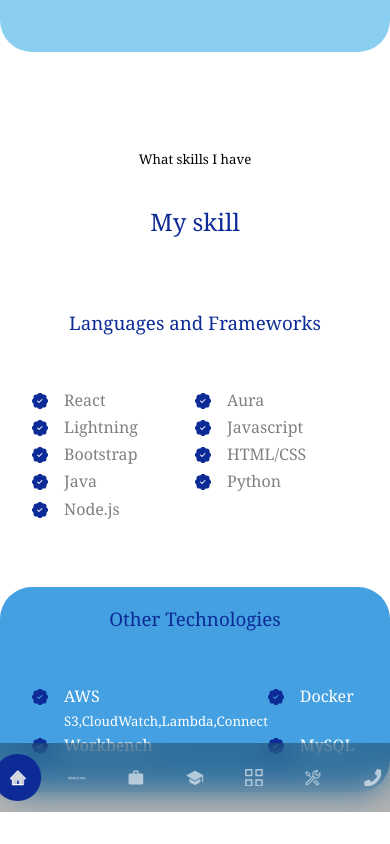
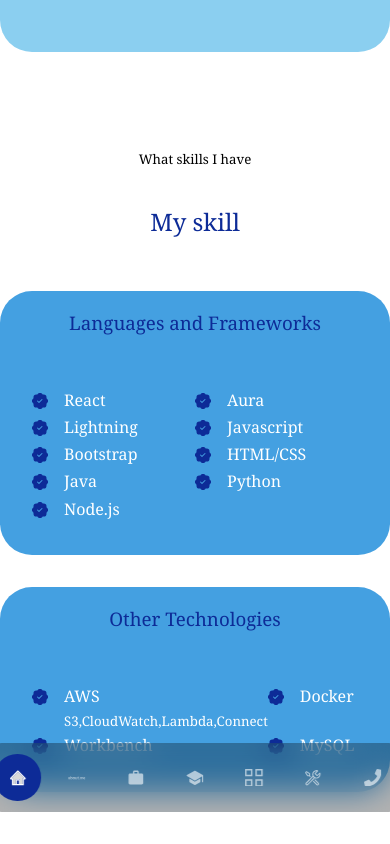
Before and after one commit to Natalie-Lee/personalwebsite, a React (Create React App) app: page / in a window 390 px wide. In both pictures the pointer is over the element 195 px from the left and 4216 px from the top of the page. Shown: the part 3794-4638 px from the top of the page. Built offline with nearby package versions, Linux system fonts and the light colour scheme.

Commit message:
minor changes

```diff
--- a/src/components/contact/contact.css
+++ b/src/components/contact/contact.css
@@ -17,6 +17,7 @@
     padding: 1.2rem;
     border-radius: 1.2rem;
     text-align: center;
+    word-wrap: break-word;
     transition: var(--transition);
 }
 
--- a/src/components/skill/skill.css
+++ b/src/components/skill/skill.css
@@ -62,6 +62,10 @@
     .skill__container {
         grid-template-columns: 1fr;
     }
+    .skill__container > div:hover {
+        background: var(--color-bg-variant);
+        color: white;
+    }
     .skill__container {
         grid-template-columns: repeat(auto-fit, minmax(300px, 1fr));
     }
--- a/src/index.css
+++ b/src/index.css
@@ -25,7 +25,7 @@
 
     --container-width-lg: 75%;
     --container-width-md: 86%;
-    --container-width-ms: 90%;
+    --container-width-sm: 100%;
 }
 
 html {
@@ -141,7 +141,7 @@ img {
 /*=============MEDIA QUERIES(SMALL DEVICES)==============*/
 @media screen and (max-width: 600px) {
     .container {
-        width: var(--container-width-sm);
+        width: var( --container-width-sm);
     }
     section > h2 {
         margin-top: 2rem;
```
Also changed, not shown: src/assets/HEAD_mobile.jpeg (added).
